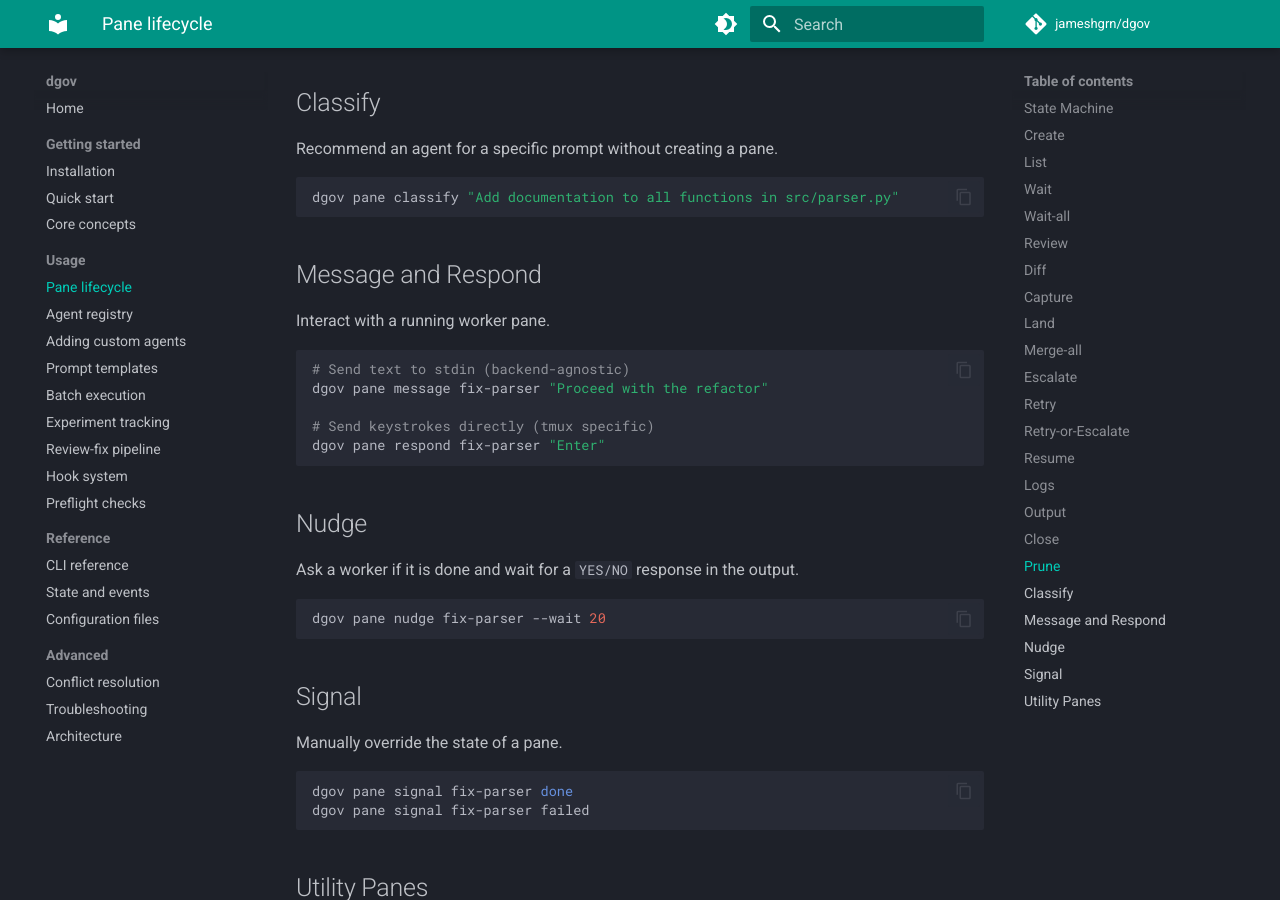
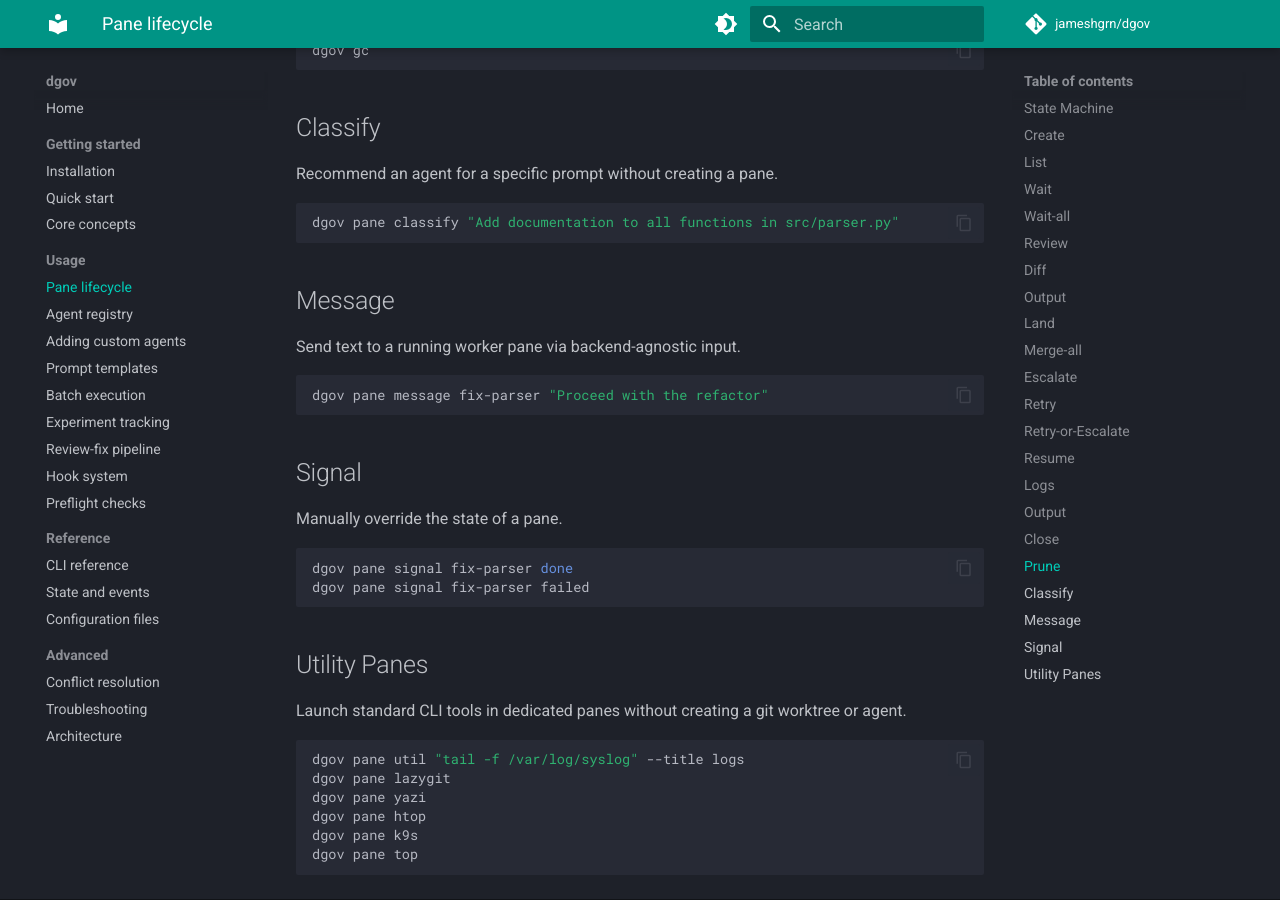
Before and after one commit to jameshgrn/dgov, an MkDocs documentation site: the page built from docs/pane-lifecycle.md, in a window 1280 px wide and 900 px high, scrolled down 6444 px. Built offline with MkDocs 1.6.1 and Material for MkDocs 9.7.7, drawn with Linux system fonts in a browser that asks for light colours; comment, search, counter and statistics services are not loaded; some of the changed text lies outside the part shown.

Commit message:
Merge fix-stale-docs

````diff
--- a/docs/pane-lifecycle.md
+++ b/docs/pane-lifecycle.md
@@ -159,12 +159,12 @@
 dgov pane diff add-health-check --name-only
 ```
 
-## Capture
+## Output
 
-Read live output from the agent's tmux pane.
+Show clean worker output. Prefers live tmux capture for TUI agents, falls back to persistent log for dead panes.
 
 ```bash
-dgov pane capture add-health-check -n 50
+dgov pane output fix-parser -n 50
 ```
 
 ## Land
@@ -260,24 +260,12 @@
 dgov pane classify "Add documentation to all functions in src/parser.py"
 ```
 
-## Message and Respond
+## Message
 
-Interact with a running worker pane.
+Send text to a running worker pane via backend-agnostic input.
 
 ```bash
-# Send text to stdin (backend-agnostic)
 dgov pane message fix-parser "Proceed with the refactor"
-
-# Send keystrokes directly (tmux specific)
-dgov pane respond fix-parser "Enter"
-```
-
-## Nudge
-
-Ask a worker if it is done and wait for a `YES/NO` response in the output.
-
-```bash
-dgov pane nudge fix-parser --wait 20
 ```
 
 ## Signal
````
Also changed, not shown: docs/architecture.md (+0 -1 lines), docs/cli-reference.md (+0 -24 lines), docs/index.md (+0 -1 lines), docs/troubleshooting.md (+1 -2 lines).
